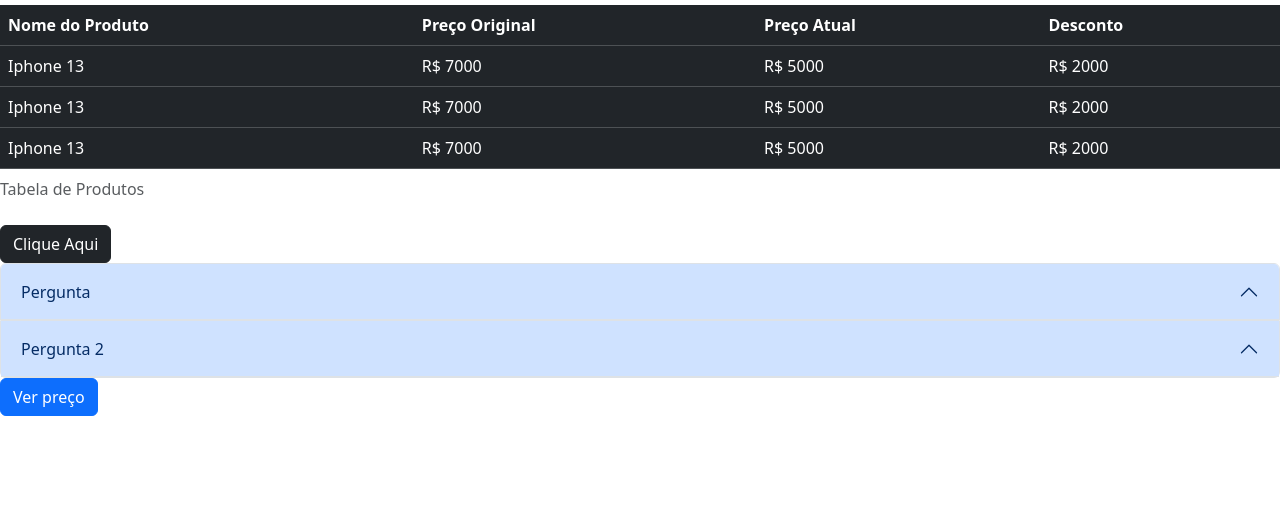
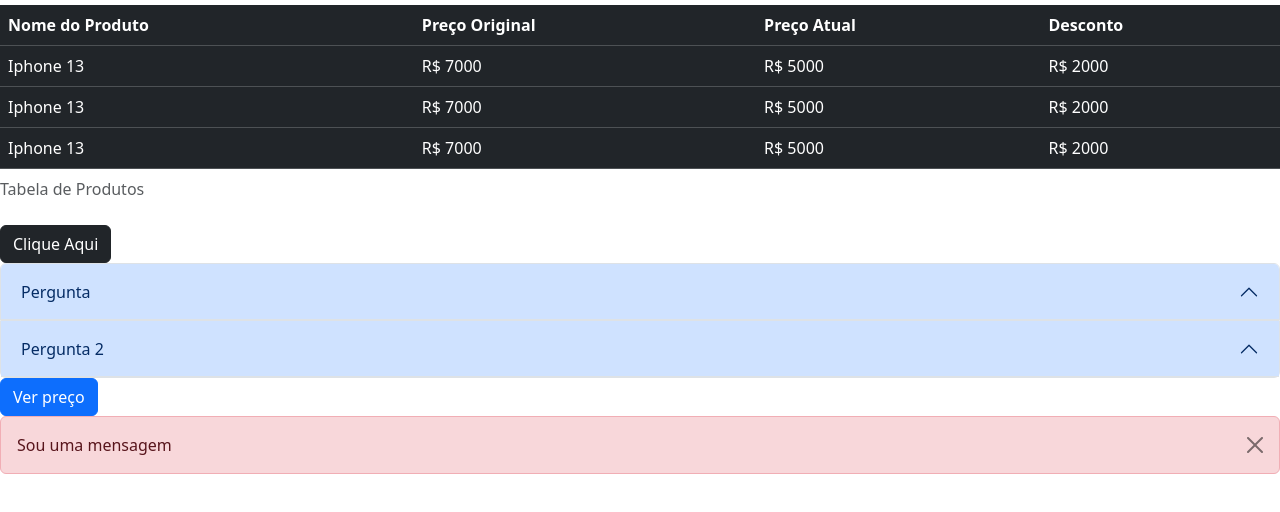
Before and after one commit to PedroHenrique004/curso-ebac-front-end, a plain HTML site: page conteudos/bootstrap/index.html in a window 1280 px wide. Shown: the part 224-736 px from the top of the page. Drawn offline with nearby package versions, Linux system fonts and the light colour scheme.

Commit message:
adicionando alerta

```diff
--- a/conteudos/bootstrap/index.html
+++ b/conteudos/bootstrap/index.html
@@ -116,6 +116,11 @@
         </p>
     </div>
 
+    <div class="alert alert-danger alert-dismissible">
+        <button class="btn-close" data-bs-dismiss="alert"></button>
+        Sou uma mensagem
+    </div>
+
     <script src="https://cdn.jsdelivr.net/npm/bootstrap@5.3.2/dist/js/bootstrap.bundle.min.js"></script>
 </body>
 </html>
```
